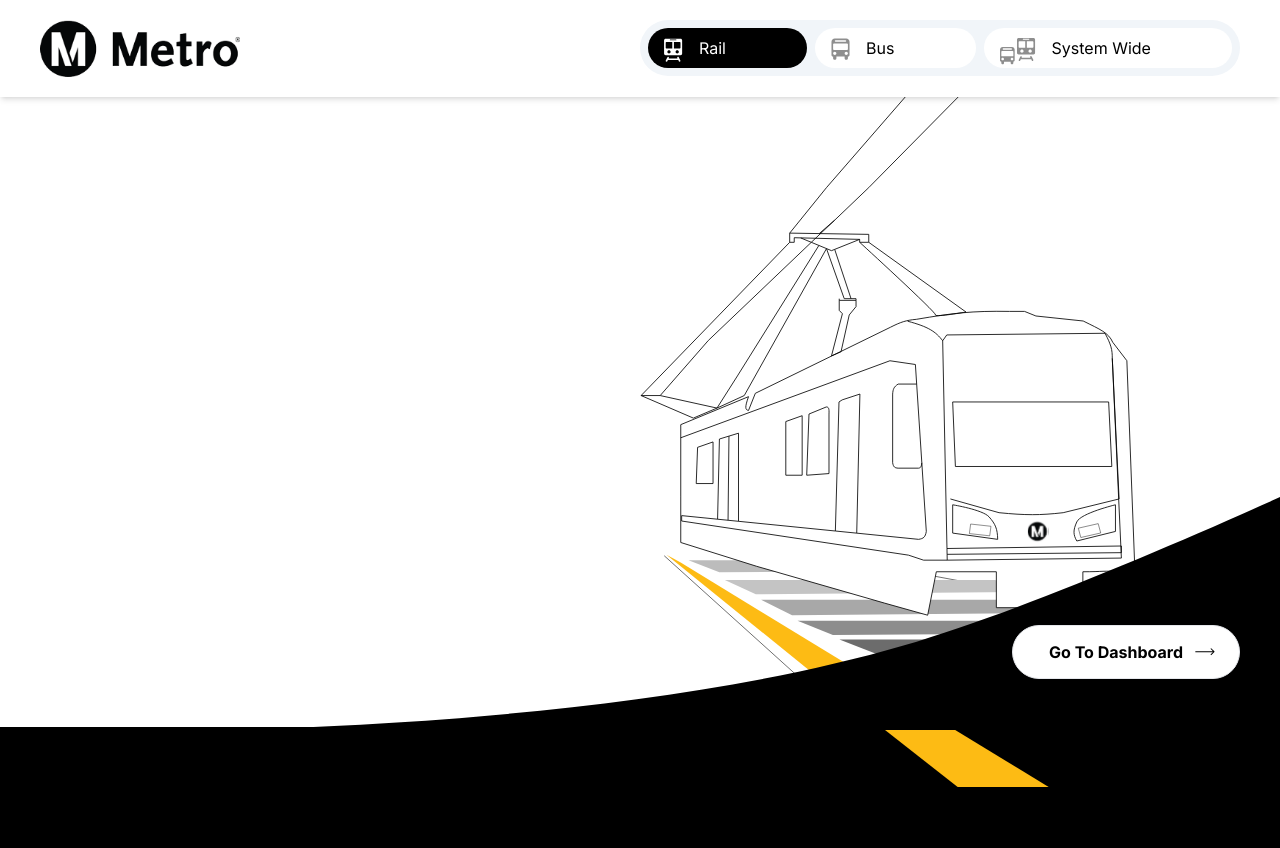
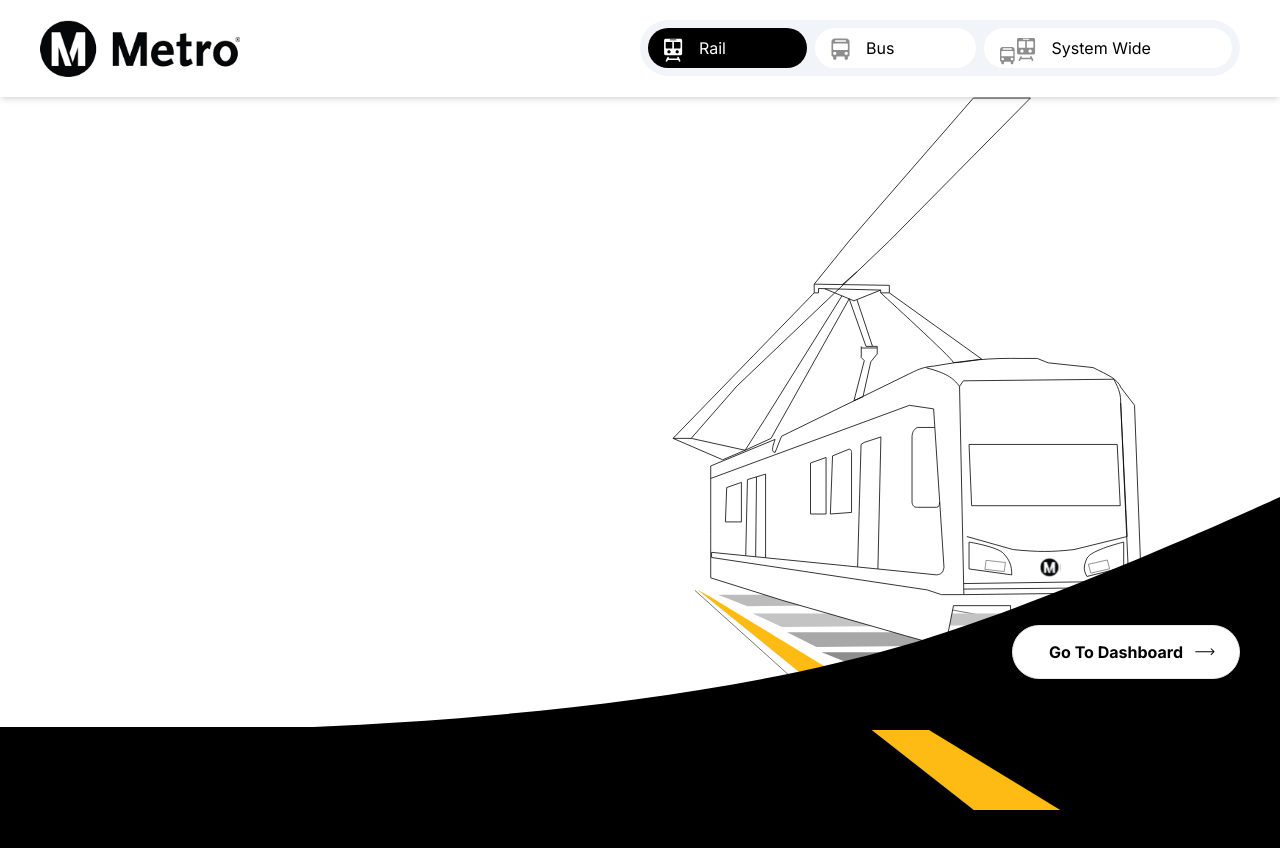
Before and after one commit to vikasvsquare/metronextjsapp, a Next.js app: page / in a window 1280 px wide. Shown: the top 848 px of the page. Built offline with nearby package versions, Linux system fonts and the light colour scheme; no server answers.

Commit message:
env added

```diff
--- a/app/bus/page.js
+++ b/app/bus/page.js
@@ -74,7 +74,7 @@
             </div>
             <div className="flex flex-wrap justify-center items-center h-96 lg:h-full py-5">
               <Image
-                className="relative h-full lg:h-auto lg:absolute lg:right-0 lg:w-1/2"
+                className="relative h-full lg:h-auto lg:absolute lg:right-0 lg:w-1/2 lg:top-0 lg:pl-8"
                 alt="Rail illustration"
                 src="/assets/illustration-bus.svg"
                 width={579}
--- a/app/page.js
+++ b/app/page.js
@@ -75,7 +75,8 @@
               </div>
               <div className="flex flex-wrap justify-center items-center h-96 lg:h-full py-5">
                 <Image
-                  className="relative h-full lg:h-auto lg:absolute lg:right-0 lg:w-1/2"
+                  // className="relative h-full lg:h-auto lg:absolute lg:right-0 lg:w-1/2"
+                  className="relative h-full lg:h-auto lg:absolute lg:right-0 lg:w-1/2 lg:top-0 lg:pl-8"
                   alt="Rail illustration"
                   src="/assets/illustration-rail.svg"
                   width={579}
```
